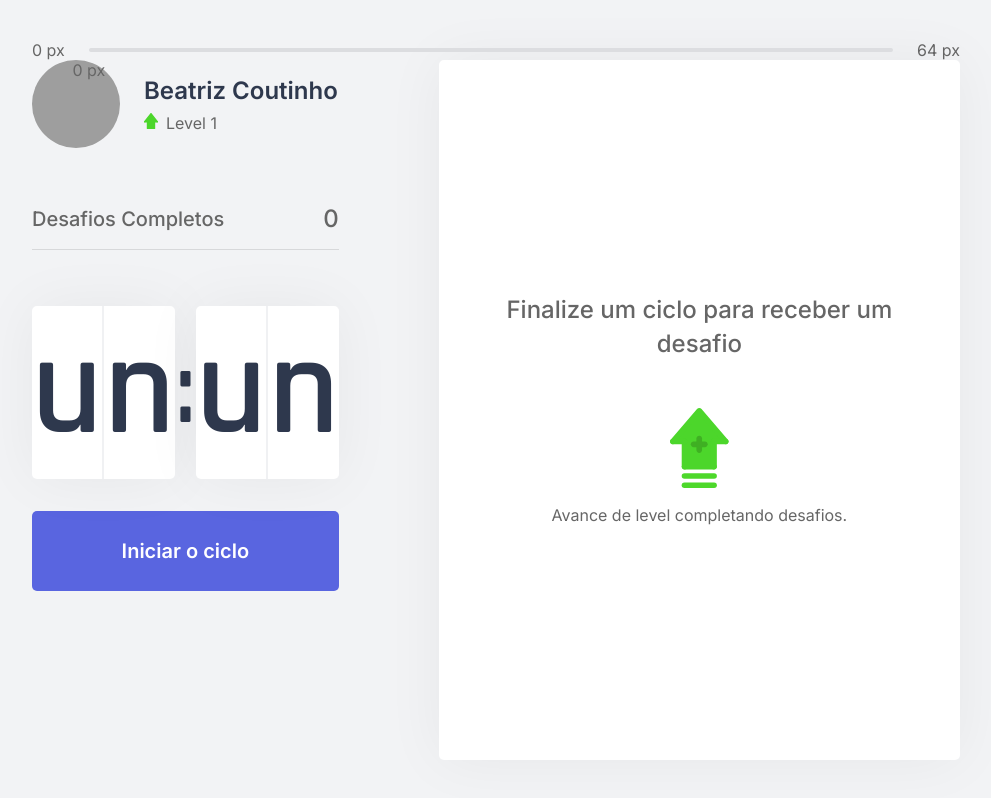
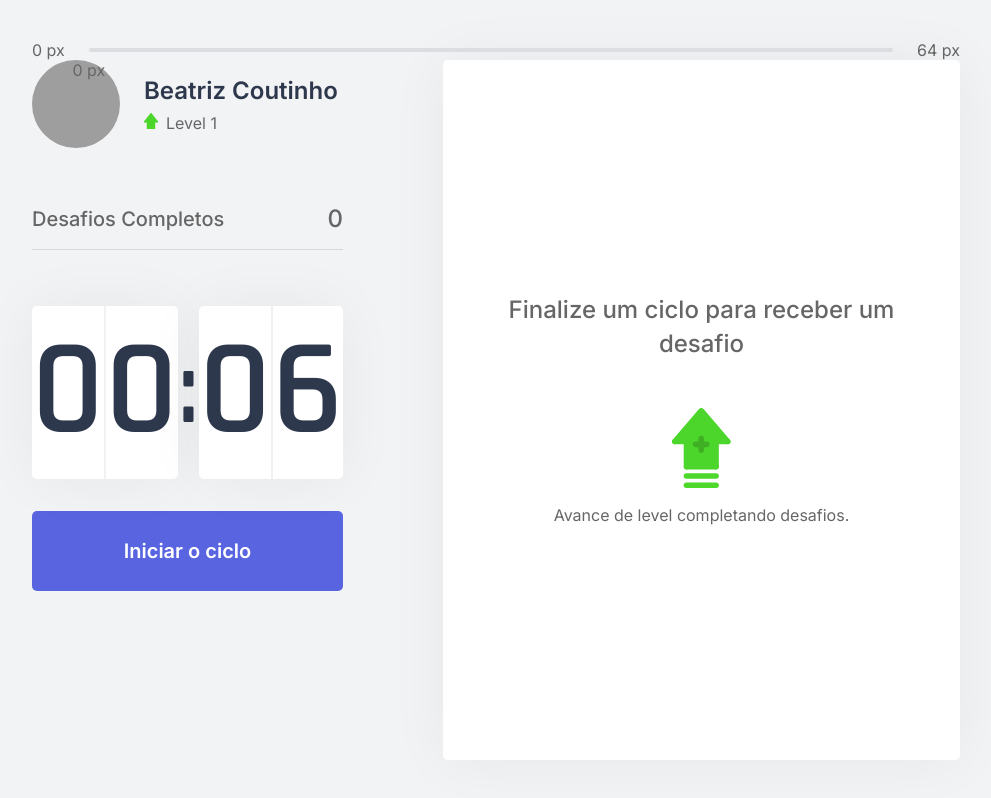
Before and after one commit to bibiacoutinho/NLW4Moveit, a Next.js app: page / in a window 1280 px wide. Shown: the whole page, without its empty margins (144-1135 px from the left). Built offline with nearby package versions, Linux system fonts and the light colour scheme; grey boxes are pictures that could not be loaded.

Commit message:
aula4: countdowncontext integrado ao app

```diff
--- a/src/pages/_app.tsx
+++ b/src/pages/_app.tsx
@@ -1,12 +1,15 @@
 import '../styles/global.css';
 
 import { ChallengesProvider } from '../contexts/ChallengesContext';
+import { CountDownProvider } from '../contexts/CountdownContext';
 
 function MyApp({ Component, pageProps }) {
 
   return (
     <ChallengesProvider>
-      <Component {...pageProps} />
+      <CountDownProvider>
+        <Component {...pageProps} />
+      </CountDownProvider>
     </ChallengesProvider>
   )
 }
```
